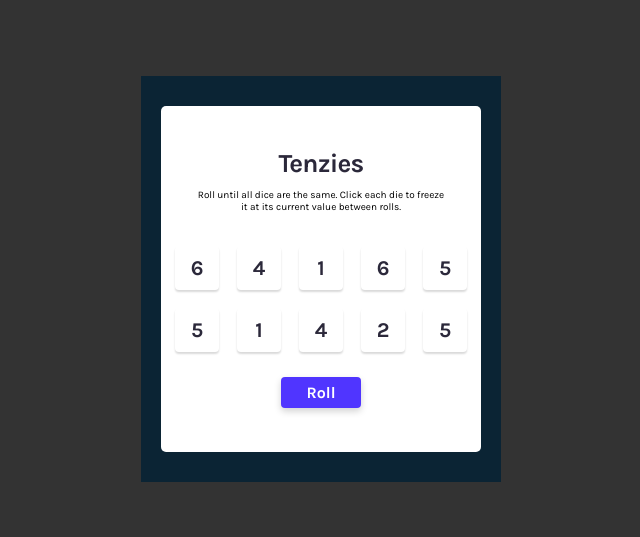
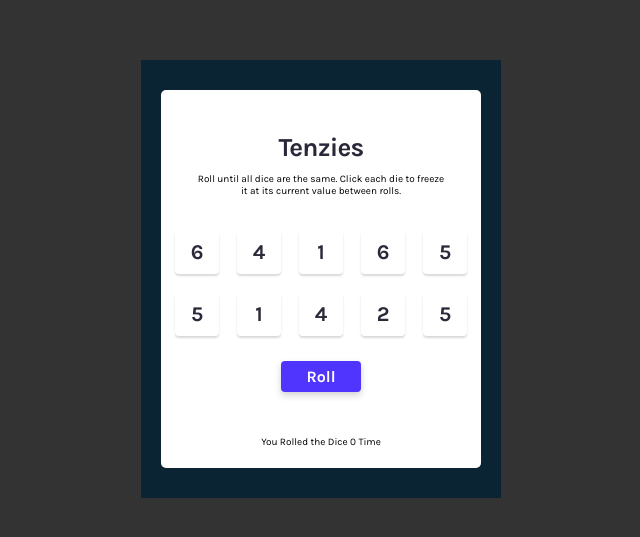
Before and after one commit to golucristian22/Tenzies, a React (Create React App) app: page / in a window 1280 px wide. Shown: the part 121-658 px from the top of the page, without its empty margins (319-959 px from the left). Built offline with nearby package versions, Linux system fonts and the light colour scheme.

Commit message:
Added Dice Roll Counter.

```diff
--- a/src/components/tenzies/tenzies.component.jsx
+++ b/src/components/tenzies/tenzies.component.jsx
@@ -4,7 +4,9 @@ import numbersObj from "../../numbers";
 
 const Tenzies = () => {
   const [numbersArray, setNumbersArray] = useState(numbersObj);
+  const [rolledTimes, setRolledTimes] = useState(0);
   const [gameOver, setGameOver] = useState(false);
+  console.log(rolledTimes);
 
   useEffect(() => {
     const onlyNumbers = numbersArray.map((obj) => obj.number);
@@ -17,6 +19,7 @@ const Tenzies = () => {
   }, [numbersArray]);
 
   function generateNewNumbers() {
+    setRolledTimes((prevRolledTimes) => prevRolledTimes + 1);
     setNumbersArray((prevNumbers) =>
       prevNumbers.map((number) => {
         if (number.hold) {
@@ -53,6 +56,7 @@ const Tenzies = () => {
     setGameOver(false);
     setNumbersArray(numbersObj);
     generateNewNumbers();
+    setRolledTimes(0);
     const holdNumbers = document.querySelectorAll(".tenzies__number");
     holdNumbers.forEach((number) => {
       number.classList.remove("tenzies__number--hold");
@@ -89,6 +93,9 @@ const Tenzies = () => {
             </button>
           )}
         </div>
+        <p>
+          You Rolled the Dice {rolledTimes} {rolledTimes > 1 ? "Times" : "Time"}
+        </p>
       </div>
     </div>
   );
```
